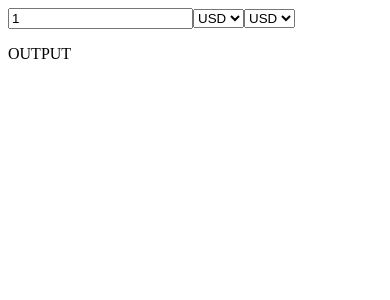
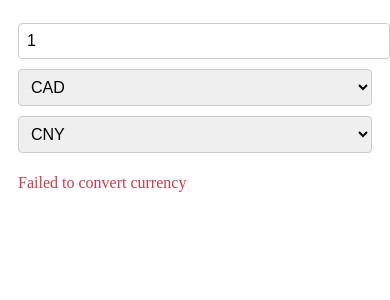
Before and after one commit to zerogpm/currencies, a React (Create React App) app: page / in a window 390 px wide. Shown: the top 300 px of the page. Built offline with nearby package versions, Linux system fonts and the light colour scheme; no server answers.

Commit message:
full function and cSS

```diff
--- a/src/App.js
+++ b/src/App.js
@@ -1,49 +1,96 @@
-// `https://api.frankfurter.app/latest?amount=100&from=EUR&to=USD`
-
+// CurrencyConverter.jsx
 import { useEffect, useState } from "react";
+import "./styles.css";
 
 export default function App() {
   const [amount, setAmount] = useState(1);
-  const [fromCurrency, setFromCurrency] = useState("CNY");
-  const [toCurrency, setToCurrency] = useState("USD");
+  const [fromCurrency, setFromCurrency] = useState("CAD");
+  const [toCurrency, setToCurrency] = useState("CNY");
+  const [converted, setConverted] = useState("");
+  const [error, setError] = useState("");
 
-  useEffect(function () {
+  useEffect(() => {
+    if (amount > 0) {
       async function convert() {
+
+        // Check if currencies are the same
+        if (fromCurrency === toCurrency) {
+            setConverted(amount);
+            setError("");
+            return;
+          }
+
+        try {
+          setError("");
           const res = await fetch(
             `https://api.frankfurter.app/latest?amount=${amount}&from=${fromCurrency}&to=${toCurrency}`
           );
           const data = await res.json();
-      console.log(data);
+
+          if (data.rates && data.rates[toCurrency]) {
+            setConverted(data.rates[toCurrency]);
+          } else {
+            setConverted("");
+            setError("Unable to get conversion rate");
+          }
+        } catch (err) {
+          setConverted("");
+          setError("Failed to convert currency");
+        }
       }
       convert();
-  }, []);
+    } else {
+      setConverted("");
+      setError("Please enter a valid amount");
+    }
+  }, [amount, fromCurrency, toCurrency]);
+
+  const handleAmountChange = (e) => {
+    const value = e.target.value;
+    if (value === "" || value <= 0) {
+      setAmount(0);
+    } else {
+      setAmount(Number(value));
+    }
+  };
 
   return (
-    <div>
+    <div className="converter-container">
       <input
-        type="text"
-        value={amount}
-        onChange={(e) => setAmount(Number(e.target.value))}
+        type="number"
+        value={amount || ""}
+        onChange={handleAmountChange}
+        min="0"
+        step="any"
+        className="converter-input"
       />
       <select
         value={fromCurrency}
         onChange={(e) => setFromCurrency(e.target.value)}
+        className="converter-select"
       >
         <option value="USD">USD</option>
-        <option value="EUR">EUR</option>
         <option value="CAD">CAD</option>
-        <option value="INR">INR</option>
+        <option value="CNY">CNY</option>
       </select>
       <select
         value={toCurrency}
         onChange={(e) => setToCurrency(e.target.value)}
+        className="converter-select"
       >
         <option value="USD">USD</option>
-        <option value="EUR">EUR</option>
         <option value="CAD">CAD</option>
-        <option value="INR">INR</option>
+        <option value="CNY">CNY</option>
       </select>
-      <p>OUTPUT</p>
+      {error ? (
+        <p className="converter-error">{error}</p>
+      ) : (
+        converted && (
+          <p className="converter-result">
+            {amount} {fromCurrency} = {converted} {toCurrency}
+          </p>
+        )
+      )}
     </div>
   );
 }
--- a/src/styles.css
+++ b/src/styles.css
@@ -1,4 +1,60 @@
-.App {
-    font-family: sans-serif;
-    text-align: center;
+/* CurrencyConverter.css */
+.converter-container {
+  padding: 20px;
+  max-width: 600px;
+  margin: 0 auto;
+}
+
+.converter-input,
+.converter-select {
+  padding: 8px;
+  border: 1px solid #ccc;
+  border-radius: 4px;
+  font-size: 16px;
+}
+
+.converter-select {
+  margin-left: 8px;
+}
+
+.converter-result {
+  margin-top: 16px;
+  font-size: 18px;
+  color: #333;
+}
+
+.converter-error {
+  margin-top: 16px;
+  color: #dc3545;
+  font-size: 16px;
+}
+
+/* Add some hover effects */
+.converter-input:hover,
+.converter-select:hover {
+  border-color: #999;
+}
+
+.converter-input:focus,
+.converter-select:focus {
+  outline: none;
+  border-color: #0066cc;
+  box-shadow: 0 0 3px rgba(0, 102, 204, 0.3);
+}
+
+/* Make it responsive */
+@media (max-width: 480px) {
+  .converter-container {
+    padding: 10px;
   }
+
+  .converter-input,
+  .converter-select {
+    margin: 5px 0;
+    width: 100%;
+  }
+
+  .converter-select {
+    margin-left: 0;
+  }
+}
```
Lines whose indentation alone changed are shown as unchanged.
